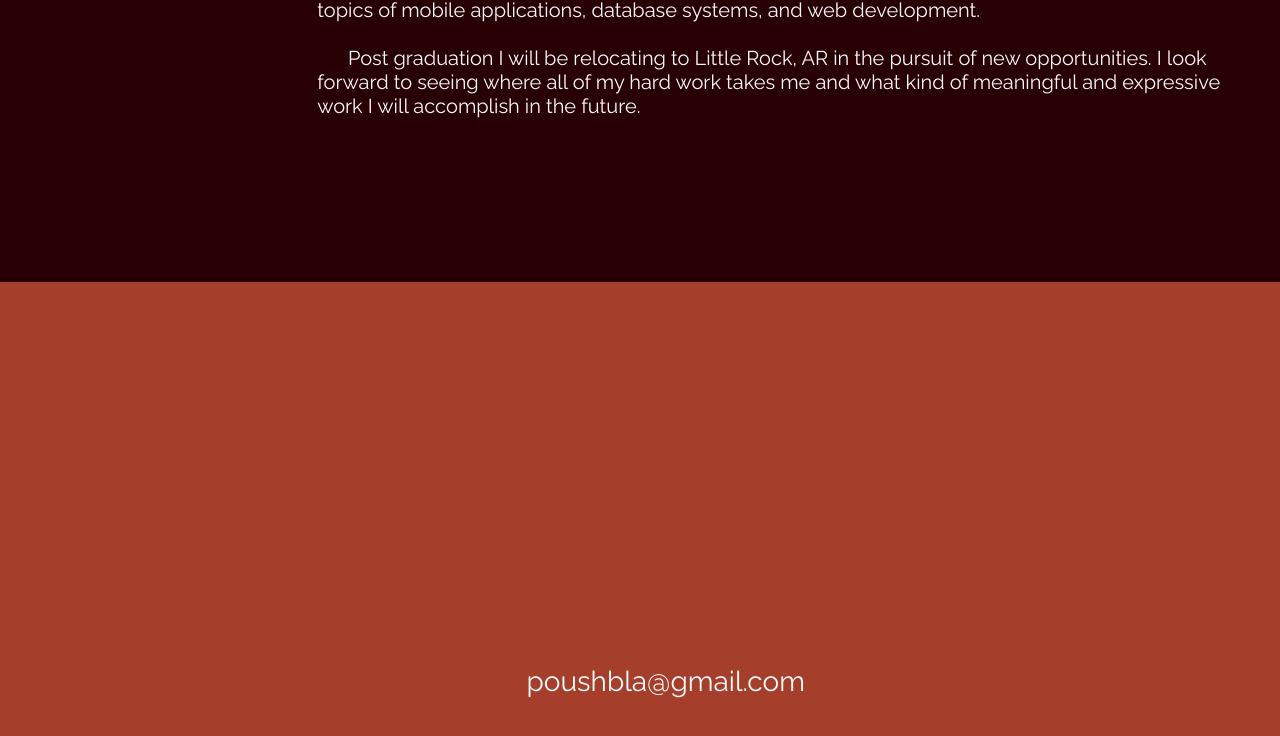
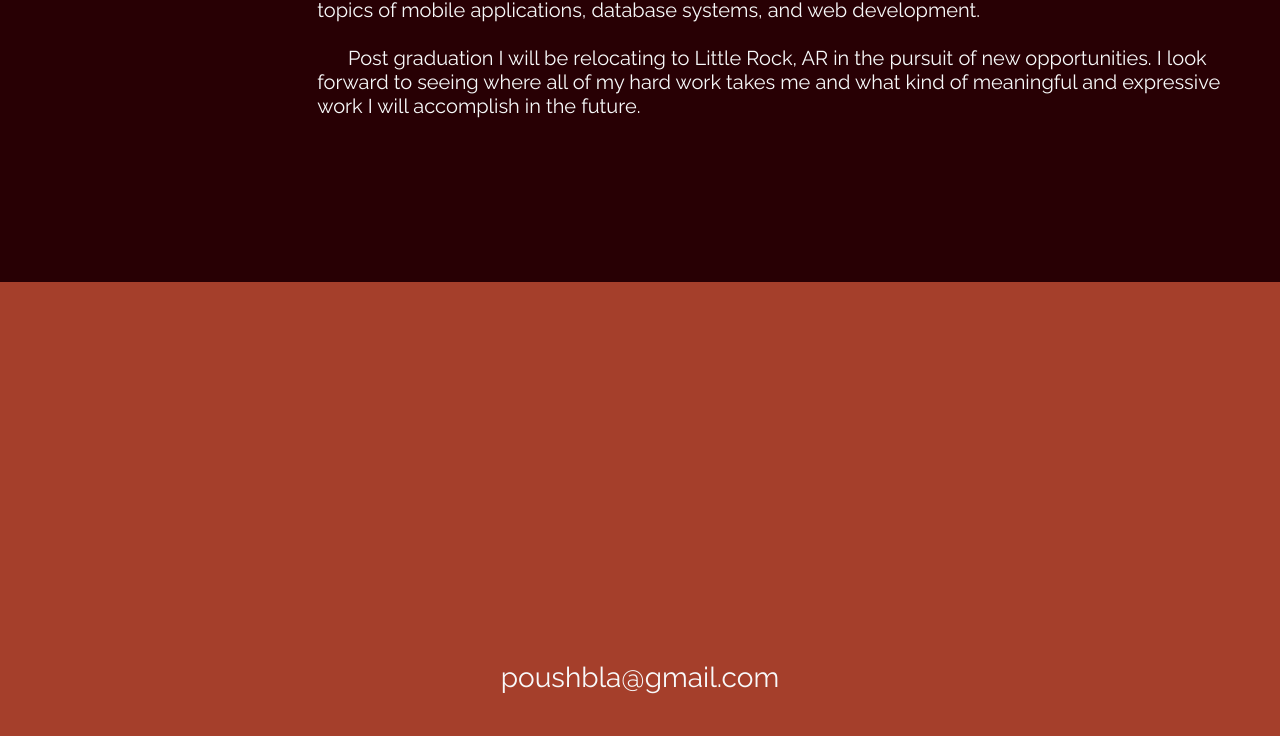
Before and after one commit to blakepoush/blakepoush.github.io, a plain HTML site: page index.html in a window 1280 px wide. Shown: the part 1318-2054 px from the top of the page. Drawn offline with nearby package versions, Linux system fonts and the light colour scheme.

Commit message:
adjusted email link

```diff
--- a/index.html
+++ b/index.html
@@ -44,7 +44,7 @@
     </section>
     <section id="contact" class="row content-view container-fluid p-0">
         <div class="m-auto">
-           <h3 class="col-10 m-auto align-center"><a href="mailto:poushbla@gmail.com" class="text-light email text-center">poushbla@gmail.com</a></h3>
+           <h3 class="align-center"><a href="mailto:poushbla@gmail.com" class="text-light email text-center">poushbla@gmail.com</a></h3>
         </div>
         </section>
     <a onclick="topFunction()"  id="top" class="fixed-bottom text-right p-3">
```
